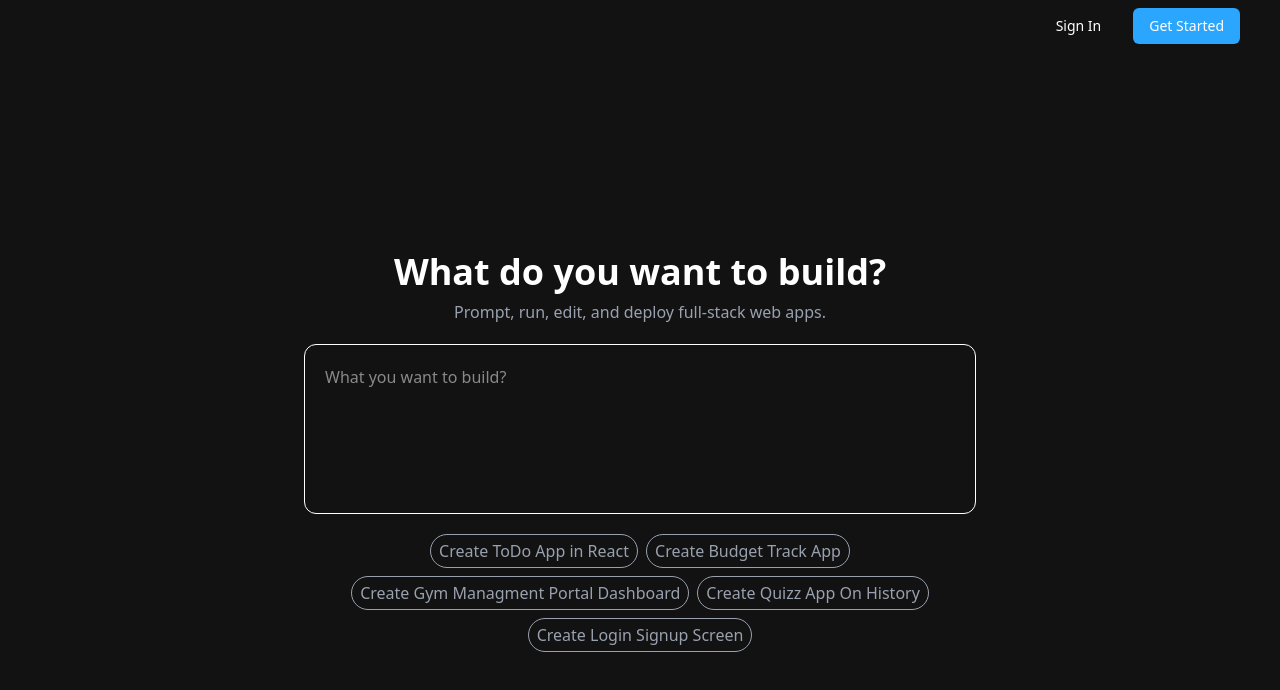
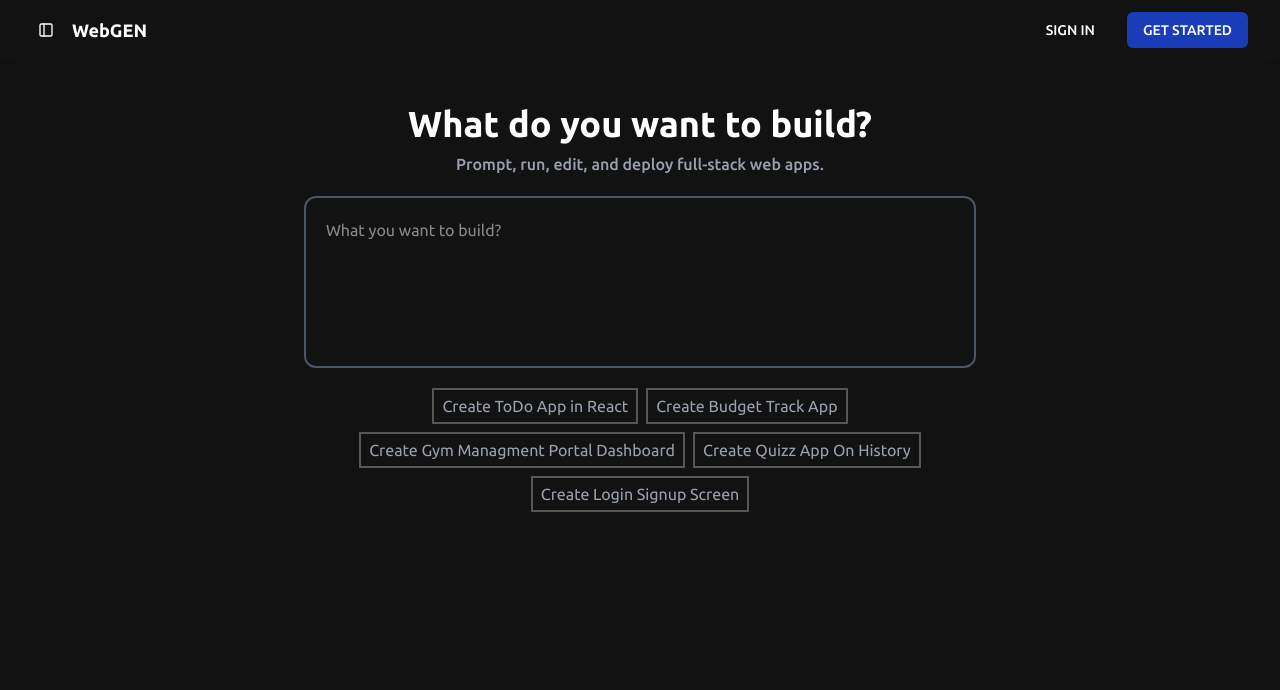
Before and after one commit to ShivamPrajapati45/AI_WebGen, a Next.js app: page / in a window 1280 px wide. Shown: the top 690 px of the page. Built offline with nearby package versions, Linux system fonts and the light colour scheme; no server answers; sample sign-in values are in the browser's storage.

Commit message:
UI Enhancement and Some updatation

```diff
--- a/app/(main)/pricing/page.jsx
+++ b/app/(main)/pricing/page.jsx
@@ -14,9 +14,9 @@ const page = () => {
 
             <div style={{
                 backgroundColor:Colors.BACKGROUND
-            }} className='p-5 border rounded-full w-full flex justify-between mt-7 items-center'>
+            }} className='py-2 px-8 border rounded-full w-full flex justify-between mt-7 items-center'>
                 <h2 className='text-lg'>
-                    <span className='font-bold'>{userDetail?.token}</span>
+                    <span className='font-bold'>{userDetail?.token ? userDetail?.token : 0}</span>
                 </h2>
                 <div className=''>
                     <h2 className='font-medium'>Need more token ?</h2>
--- a/app/layout.js
+++ b/app/layout.js
@@ -1,20 +1,49 @@
-import { Toaster } from "@/components/ui/sonner";
+
+import { Toaster } from "react-hot-toast";
 import ConvexClientProvider from "./ConvexClientProvider";
 import "./globals.css";
 import Provider from "./provider";
+import AppSideBar from "@/components/custom/AppSideBar";
+import { SidebarProvider,SidebarTrigger } from "@/components/ui/sidebar";
+import Header from "@/components/custom/Header";
+import { Ubuntu } from "next/font/google"
+
+const ubuntu = Ubuntu({
+    subsets: ['latin'],
+    weight: ['400', '500', '700'],
+    variable: '--font-ubuntu',
+    display: 'swap',
+})
 
 export const metadata = {
   title: "Create Next App",
   description: "Generated by create next app",
 };
 
-export default function RootLayout({ children }) {
+export default async function RootLayout({ children }) {
   return (
     <html lang="en" suppressHydrationWarning>
-      <body className="overflow-y-scroll [&::-webkit-scrollbar]:hidden">
+      <body className={`overflow-y-scroll ${ubuntu.className} [&::-webkit-scrollbar]:hidden`}>
         <ConvexClientProvider>
           <Provider>
-            {children}
+            <SidebarProvider
+              defaultOpen={false}
+              style={{
+                "--sidebar-width" : "18rem",
+                "--sidebar-width-mobile": "20rem",
+              }}
+            >
+              <div className="flex w-full">
+                <AppSideBar/>
+                <div className="flex flex-col w-full">
+                  <Header/>
+                  <main className="p-4 w-full">
+                    {children}
+                  </main>
+                  <Toaster/>
+                </div>
+              </div>
+            </SidebarProvider>
             <Toaster/>
           </Provider>
         </ConvexClientProvider>
--- a/app/provider.jsx
+++ b/app/provider.jsx
@@ -15,7 +15,7 @@ import { useEffect, useState } from 'react'
 
 const Provider = ({children}) => {
     const [messages, setMessages] = useState();
-    const [userDetail, setUserDetail] = useState();
+    const [userDetail, setUserDetail] = useState(null);
     const [action, setAction] = useState();
     const convex = useConvex();
     const router = useRouter();
@@ -42,7 +42,7 @@ const Provider = ({children}) => {
     return (
         <div className=''>
             <GoogleOAuthProvider clientId={process.env.NEXT_PUBLIC_GOOGLE_CLIENT_ID}>
-                <PayPalScriptProvider options={{ clientId: process.env.NEXT_PUBLIC_PAYPAL_CLIENT_ID}}>
+            <PayPalScriptProvider options={{ clientId: process.env.NEXT_PUBLIC_PAYPAL_CLIENT_ID}}>
             <UserDetailContext.Provider value={{userDetail,setUserDetail}}>
             <MessagesContext.Provider value={{messages,setMessages}}>
                 <ActionContext.Provider value={{action,setAction}}>
@@ -52,11 +52,7 @@ const Provider = ({children}) => {
                     enableSystem
                     disableTransitionOnChange
                 >
-                        <Header/>
-                    <SidebarProvider defaultOpen={false}>
-                        <AppSideBar/>
                         {children}
-                    </SidebarProvider>
                 </NextThemeProvider>
                 </ActionContext.Provider>
             </MessagesContext.Provider>
--- a/components/custom/AppSideBar.jsx
+++ b/components/custom/AppSideBar.jsx
@@ -1,27 +1,36 @@
-import React from 'react'
+'use client'
+import React, { useContext } from 'react'
 import { Sidebar, SidebarContent, SidebarFooter, SidebarGroup, SidebarHeader } from '../ui/sidebar'
 import Image from 'next/image'
 import { Button } from '../ui/button'
 import { MessageCircleCode } from 'lucide-react'
 import WorkSpaceHistory from './WorkSpaceHistory'
 import SideBarFooter from './SideBarFooter'
+import { UserDetailContext } from '@/context/userDetailContext'
 
 const AppSideBar = () => {
+    const {userDetail,setUserDetail} = useContext(UserDetailContext);
+
     return (
-        <Sidebar className={'bg-[#121212] outline-none border-none outline-none'}>
+        <Sidebar className={'bg-[#141414] border-none outline-none'}>
             <SidebarHeader className={''}>
                 <Button className={'mt-5 bg-white px-2 py-1 text-black cursor-pointer hover:bg-gray-100 transition-all flex items-center'}>
                     <MessageCircleCode className=''/> <span className='text-lg'>Start New Chat</span>
                 </Button>
             </SidebarHeader>
+
             <SidebarContent className={'thin-scrollbar overflow-y-scroll'}>
                 <SidebarGroup />
                     <WorkSpaceHistory/>
                 <SidebarGroup />
             </SidebarContent>
-            <SidebarFooter>
+
+
+            {userDetail && <SidebarFooter>
                 <SideBarFooter/>
             </SidebarFooter>
+            }
+
         </Sidebar>
     )
 }
--- a/components/custom/ChartView.jsx
+++ b/components/custom/ChartView.jsx
@@ -7,7 +7,7 @@ import Lookup from '@/data/Lookup';
 import Prompt from '@/data/Prompt';
 import axios from 'axios';
 import { useConvex, useMutation } from 'convex/react';
-import { ArrowRight, Link, Loader2Icon } from 'lucide-react';
+import { ArrowRight, ArrowUp, Link, Loader2Icon } from 'lucide-react';
 import Image from 'next/image';
 import { useParams } from 'next/navigation'
 import React, { useContext, useEffect, useState } from 'react'
@@ -137,7 +137,7 @@ const ChartView = () => {
                             placeholder={Lookup.INPUT_PLACEHOLDER}
                             className='resize-none flex-1/2 w-full h-16 max-h-28 outline-none bg-transparent'
                         />
-                        {userInput && <ArrowRight
+                        {userInput && <ArrowUp
                             onClick={() => onGenerate(userInput)}
                             className='bg-blue-500 hover:bg-blue-600 transition-all duration-300 rounded-full p-2 cursor-pointer h-8 w-8'
                         />}
--- a/components/custom/Header.jsx
+++ b/components/custom/Header.jsx
@@ -8,12 +8,17 @@ import { usePathname } from 'next/navigation'
 import { LucideDownload, Rocket } from 'lucide-react'
 import Link from 'next/link'
 import { ActionContext } from '@/context/actionContext'
+import AuthDialog from './AuthDialog'
+import { SidebarProvider, SidebarTrigger } from '../ui/sidebar'
+import AppSideBar from './AppSideBar'
+
 
 const Header = () => {
     const {userDetail,setUserDetail} = useContext(UserDetailContext);
     const {action,setAction} = useContext(ActionContext);
     const [scrolled, setScrolled] = useState(false);
     const path = usePathname();
+    const [openDialog, setOpenDialog] = useState(false);
 
     const onActionBtn = async (action) => {
         setAction({
@@ -21,6 +26,7 @@ const Header = () => {
             timeStamp: Date.now()
         })
     };
+
 
     useEffect(() => {
         const handleScroll = () => {
@@ -32,23 +38,32 @@ const Header = () => {
             }
             // console.log(window.scrollY);
         };
-        window.addEventListener('scroll', handleScroll);
-        return () => window.removeEventListener('scroll',handleScroll);
+        // window.addEventListener('scroll', handleScroll);
+        // return () => window.removeEventListener('scroll',handleScroll);
     },[])
 
 
 
     return (
-        <div className={`${scrolled && 'bg-[#242423] transition-all ease-in-out duration-300'} flex sticky top-0 z-10 py-2 justify-between px-10 items-center `}>
-            <Link href={'/'}>
-                {/* <Image src={'/vercel.svg'} height={40} width={40} alt='logo' /> */}
-            </Link>
+        <header className="sticky top-0 z-50 shadow-md flex items-center justify-between px-8 py-3">
+            {/* Sidebar Trigger - Top Left */}
+            <div className='flex gap-3 items-center justify-center'>
+                <SidebarTrigger className="p-2 rounded-full hover:bg-gray-700 transition duration-300 cursor-pointer" />
 
+                {/* Logo */}
+                <Link href={"/"} className="text-white font-semibold text-lg">
+                    WebGEN
+                </Link>
+            </div>
+
+            {/* Auth or User Profile */}
             {!userDetail?.name ? <div className='flex gap-4'>
-                <Button variant={'ghost'} className={'cursor-pointer'}>Sign In</Button>
-                <Button className={'text-white cursor-pointer'} style={{
-                    backgroundColor:Colors.BLUE
-                }} >Get Started</Button>
+                <Button
+                    onClick = {() => setOpenDialog(true)}
+                    variant={'ghost'} className={'cursor-pointer hover:bg-[#333333] transition-all duration-200 uppercase'}>Sign In</Button>
+                <Button
+                    onClick = {() => setOpenDialog(true)}
+                    className={'text-white cursor-pointer uppercase hover:bg-blue-700 bg-blue-800 transition-all'}>Get Started</Button>
             </div> : path?.includes('workspace') && <div className='flex items-center gap-2'>
                 <Button
                     onClick={() => onActionBtn('export')}
@@ -59,7 +74,9 @@ const Header = () => {
             </div>
             }
             {userDetail && <Image src={userDetail?.picture} alt='user' width={40} height={40} className='rounded-full'/>}
-        </div>
+
+            <AuthDialog openDialog={openDialog} closeDialog={(e) => setOpenDialog(e)} />
+        </header>
     )
 }
 
--- a/components/custom/Hero.jsx
+++ b/components/custom/Hero.jsx
@@ -11,16 +11,18 @@ import { useRouter } from 'next/navigation'
 import Colors from '@/data/Colors'
 import { ActionContext } from '@/context/actionContext'
 
+
 const Hero = () => {
-    const [userInput, setUserInput] = useState();
+    const [userInput, setUserInput] = useState('');
     const {messages, setMessages} = useContext(MessagesContext);
     const {userDetail, setUserDetail} = useContext(UserDetailContext);
     const {action,setAction} = useContext(ActionContext);
     const [openDialog, setOpenDialog] = useState(false);
     const CreateWorkspace = useMutation(api.workspace.CreateWorkspace);
     const router = useRouter();
+    const [btnHover, setBtnHover] = useState(false);
+    const [hoverIndex, setHoverIndex] = useState(null);
 
-    // console.log('user',userDetail);
     const onGenerate = async (input) => {
         if(!userDetail?.name){
             setOpenDialog(true);
@@ -43,27 +45,47 @@ const Hero = () => {
         router.push('/workspace/'+workspaceId);
         // console.log(workspaceId );
 
-    }
+    };
 
+    const getRandomColor = () => {
+        const letters = '0123456789ABCDEF';
+        let color = '#';
+        for (let i = 0; i < 6; i++) {
+            color += letters[Math.floor(Math.random() * 16)];
+        }
+        return color;
+    };
 
 
     return (
-        <div className='flex flex-col items-center justify-center gap-2'>
+        <div className='flex flex-col mt-7 items-center justify-center gap-2'>
             <h2 className='font-bold text-4xl'>{Lookup.HERO_HEADING}</h2>
             <p className='text-gray-400 font-medium'>{Lookup.HERO_DESC}</p>
 
-            <div style={{backgroundColor: Colors.BACKGROUND}} className='p-5 border rounded-xl max-w-2xl w-full mt-3'>
+            <div
+                style={{
+                    backgroundColor: Colors.BACKGROUND,
+                }}
+                className='p-5 border-2 border-gray-600 rounded-xl max-w-2xl w-full mt-3'
+            >
                 <div className='flex gap-2'>
                     <textarea
                         value={userInput}
                         onChange={(e) => setUserInput(e.target.value)}
                         placeholder={Lookup.INPUT_PLACEHOLDER}
-                        className='resize-none w-full h-32 max-h-44 outline-none bg-transparent'
+                        className='resize-none w-full font-light h-32 max-h-44 outline-none bg-transparent'
                     />
-                    {userInput && <ArrowRight
-                        onClick={() => onGenerate(userInput)}
-                        className='bg-blue-500 p-2 h-8 w-8 rounded-md'
-                    />}
+                    {userInput &&
+                    <div
+                        onMouseEnter={() => setBtnHover(true)}
+                        onMouseLeave={() => setBtnHover(false)}
+                        className='px-1 rounded-md bg-sky-600 transition-all duration-200 h-9 cursor-pointer w-13 flex justify-center items-center'>
+                        <ArrowRight
+                            onClick={() => onGenerate(userInput)}
+                            className={`${btnHover ? 'translate-x-1.5 ' : ''} transition-all duration-200 ease-in-out`}
+                        />
+                    </div>
+                    }
 
                 </div>
                 <div className='hidden'>
@@ -73,10 +95,26 @@ const Hero = () => {
 
             <div className='flex items-center justify-center flex-wrap gap-2 mt-3 max-w-2xl'>
                 {Lookup.SUGGESTIONS.map((suggestion, index) => (
-                    <h2
-                        onClick={() => onGenerate(suggestion)}
-                        className='p-1 px-2 rounded-full border cursor-pointer text-gray-400 hover:text-gray-200'
-                        key={index}>{suggestion}</h2>
+                        <h2
+                            key={index}
+                            onClick={() => onGenerate(suggestion)}
+                            onMouseEnter={() => setHoverIndex(index)}
+                            onMouseLeave={() => setHoverIndex(null)}
+                            className='p-1 px-2 cursor-pointer text-gray-400 hover:text-gray-200'
+                            style={{
+                                border: '2px solid',
+                                borderColor: hoverIndex === index
+                                    ? 'transparent'
+                                    : '#565657',  // Gray border by default
+                                // borderRadius: '100px',
+                                borderImage: hoverIndex === index
+                                    ? `linear-gradient(90deg, ${getRandomColor()}, ${getRandomColor()}) 1`
+                                    : 'none',
+                                transition: 'border 0.3s, border-radius 0.3s'
+                            }}
+                        >
+                                {suggestion}
+                        </h2>
                 ))}
             </div>
             <AuthDialog
--- a/components/custom/SideBarFooter.jsx
+++ b/components/custom/SideBarFooter.jsx
@@ -1,10 +1,14 @@
+'use client'
 import { HelpCircle, LogOut, Settings, Wallet } from 'lucide-react'
-import React, { useReducer } from 'react'
 import { Button } from '../ui/button'
+import { useRouter } from 'next/navigation'
+import { useContext } from 'react'
+import { UserDetailContext } from '@/context/userDetailContext'
+import toast from 'react-hot-toast'
 
 const SideBarFooter = () => {
-    const router = useReducer();
-
+    const router = useRouter();
+    const {userDetail,setUserDetail} = useContext(UserDetailContext)
     const options = [
         {
             name: 'Settings',
@@ -21,22 +25,41 @@ const SideBarFooter = () => {
         },
         {
             name: 'Sign Out',
-            icon: LogOut
+            icon: LogOut,
+            logout: true
+
         }
     ];
 
     const optionClick = (option) => {
         router.push(option?.path);
-    }
+        if(option.path){
+            router.push(option?.path);
+        }else if(option.logout){
+            logout();
+        }
+    };
+
+    const logout = () => {
+        if(userDetail){
+            localStorage.removeItem('user');
+            toast.success('See you soon.. you are logged out');
+
+            setTimeout(() => {
+                window.location.reload();
+            }, 1000);
+        }
+    };
+
 
 
     return (
-        <div className=''>
+        <div className='p-1'>
             {options.map((option,index) => (
                 <Button
                     onClick={() => optionClick(option)}
                     variant={'ghost'}
-                    className={'w-full text-base bg-[#141313] cursor-pointer hover:bg-[#242424] text-white flex justify-start my-1'}
+                    className={'w-full text-sm my-1 opacity-80 hover:opacity-100 bg-[#141313] cursor-pointer hover:bg-[#242424] text-white flex justify-start'}
                     key={index}
                 >
                     <option.icon/>
--- a/components/custom/WorkSpaceHistory.jsx
+++ b/components/custom/WorkSpaceHistory.jsx
@@ -5,12 +5,18 @@ import { useConvex } from 'convex/react';
 import Link from 'next/link';
 import React, { useContext, useEffect, useState } from 'react'
 import { useSidebar } from '../ui/sidebar';
+import { usePathname, useRouter } from 'next/navigation';
 
 const WorkSpaceHistory = () => {
     const {userDetail,setUserDetail} = useContext(UserDetailContext);
     const convex = useConvex();
     const [workSpacesList,setWorkSpaceList] = useState();
     const {toggleSidebar} = useSidebar();
+    const router = usePathname();
+    const rout = useRouter();
+    // console.log(rout?.pathname);
+    // console.log(router);
+
 
     useEffect(() => {
         userDetail&&getAllWorkSpaces();
@@ -25,20 +31,23 @@ const WorkSpaceHistory = () => {
 
     return (
         <div className='flex flex-col'>
-            <h2 className='font-medium text-lg text-center'>Your Chats</h2>
-            <div className='px-1 thin-scrollbar overflow-y-scroll'>
-                {workSpacesList&&workSpacesList?.map((workspace,index) => (
+            <h2 className='font-semibold text-base text-center uppercase'>Your Chats</h2>
+            <div className='p-1 thin-scrollbar overflow-y-scroll '>
+                {workSpacesList&&workSpacesList?.map((workspace,index) => {
+                    const isActive = router === `/workspace/${workspace?._id}`
+                    return (
                         <Link
                             href={`/workspace/${workspace?._id}`}
                             key={index}
                             >
                             <h2
                                 onClick={toggleSidebar}
-                            className='text-sm text-gray-100 font-semibold px-2 py-1 text-center bg-[#222222] hover:bg-[#333666] my-1.5 rounded-md cursor-pointer'>
+                                className={`text-sm opacity-60  border-gray-600 font-semibold py-2 text-center hover:opacity-100 hover:bg-[#222222] my-1.5 rounded-md cursor-pointer ${isActive ? 'bg-[#222222] opacity-100 text-blue-400' : ''}`}>
                                     {workspace?.messages[0]?.content}
                                 </h2>
                         </Link>
-                ))}
+
+                    )})}
             </div>
         </div>
     )
--- a/data/Lookup.jsx
+++ b/data/Lookup.jsx
@@ -5,7 +5,7 @@ export default{
     INPUT_PLACEHOLDER: 'What you want to build?',
     SIGNIN_HEADING: 'Continue With Bolt.New 2.0',
     SIGNIN_SUBHEADING: 'To use Bolt you must log into an existing account or create one.',
-    SIGNIn_AGREEMENT_TEXT: 'By using Bolt, you agree to the collection of usage data for analytics.',
+    SIGNIn_AGREEMENT_TEXT: 'By using WebGen, you agree to the collection of usage data for analytics.',
     PRICING_DESC:'Start with a free account to speed up your workflow on public projects or boost your entire team with instantly-opening production environments.',
     PRICING_OPTIONS:[
         {
--- a/package.json
+++ b/package.json
@@ -24,11 +24,13 @@
     "css-loader": "^7.1.2",
     "dedent": "^1.5.3",
     "lucide-react": "^0.476.0",
+    "material-icons": "^1.13.14",
     "next": "15.2.0",
     "next-themes": "^0.4.4",
     "postcss-loader": "^8.1.1",
     "react": "^18.0.0",
     "react-dom": "^18.0.0",
+    "react-hot-toast": "^2.5.2",
     "react-markdown": "^10.0.0",
     "sonner": "^2.0.1",
     "style-loader": "^4.0.0",
```
Also changed, not shown: components/custom/AuthDialog.jsx (+13 -6 lines), 1 other file (tests, documents, lock files or other folders). Lines whose indentation alone changed are shown as unchanged.
